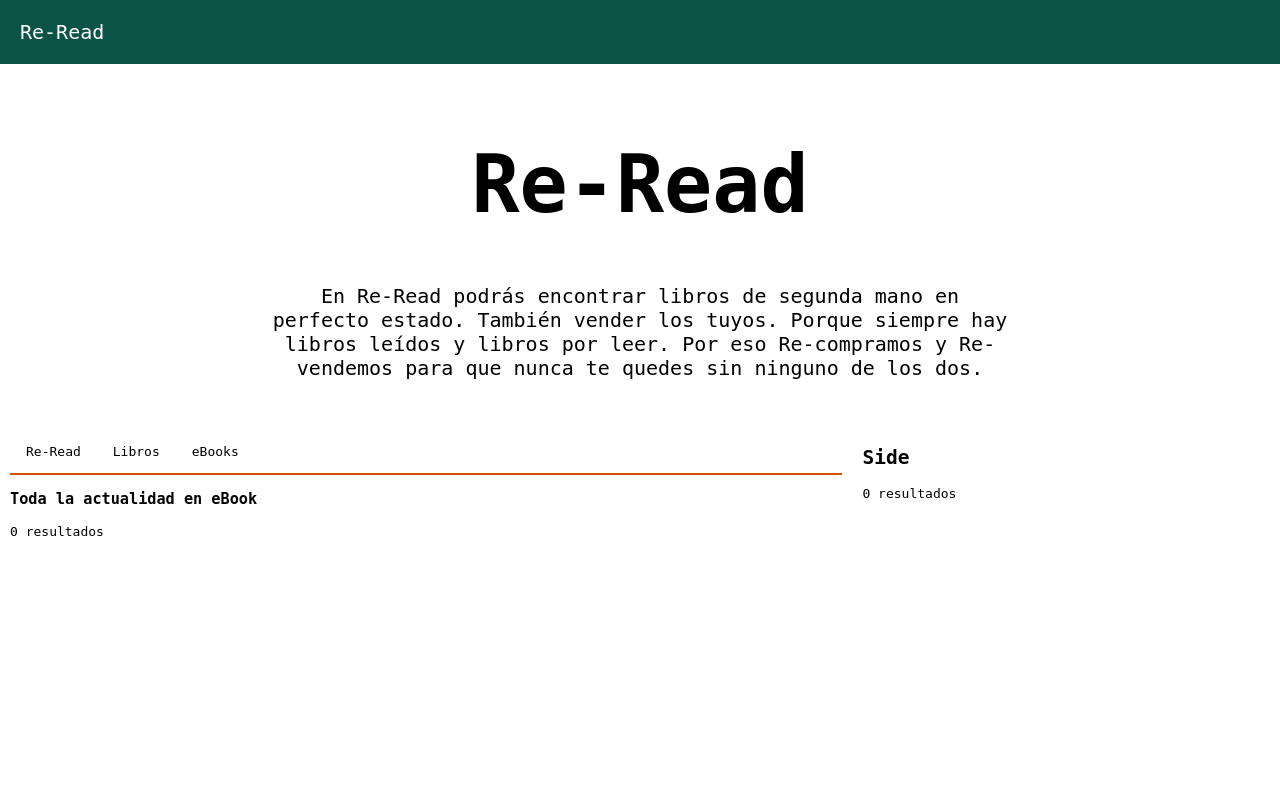
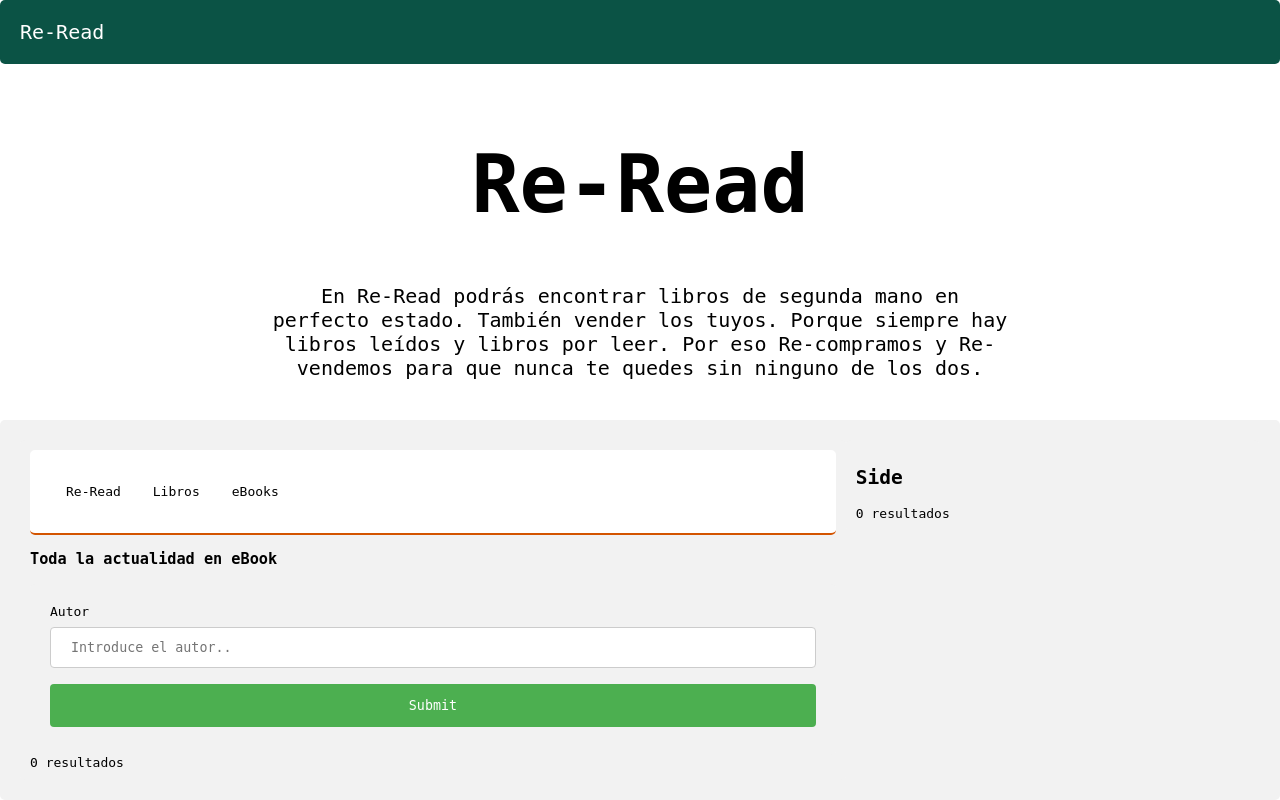
Before and after one commit to EloiRodriguez/reread-php, a PHP site: page /view/ebook.php in a window 1280 px wide. Run offline with PHP 8.4, Linux system fonts and the light colour scheme; data that the repository does not hold is empty.

Commit message:
buscador

```diff
--- a/css/estilos.css
+++ b/css/estilos.css
@@ -110,6 +110,37 @@ body {
   background-color: red;
 }
 
+input[type=text], select {
+  width: 100%;
+  padding: 12px 20px;
+  margin: 8px 0;
+  display: inline-block;
+  border: 1px solid #ccc;
+  border-radius: 4px;
+  box-sizing: border-box;
+}
+
+input[type=submit] {
+  width: 100%;
+  background-color: #4CAF50;
+  color: white;
+  padding: 14px 20px;
+  margin: 8px 0;
+  border: none;
+  border-radius: 4px;
+  cursor: pointer;
+}
+
+input[type=submit]:hover {
+  background-color: #45a049;
+}
+
+div {
+  border-radius: 5px;
+  background-color: #f2f2f2;
+  padding: 20px;
+}
+
 /* Responsive layout - makes the three columns stack on top of each other instead of next to each other */
 @media screen and (max-width: 600px) {
   .column.left, .column.right, .topnav a{
--- a/view/ebook.php
+++ b/view/ebook.php
@@ -28,6 +28,14 @@
     </div>
 
     <h3>Toda la actualidad en eBook</h3>
+
+    <div>
+      <form action="/action_page.php" method="$_POST">
+        <label for="fautor">Autor</label>
+        <input type="text" id="fautor" name="fautor" placeholder="Introduce el autor..">
+        <input type="submit" value="Submit">
+      </form>
+    </div>
     <!--
     <div class="ebook">
         <a href="https://play.google.com/store/books/details/Ricky_Schneider_Escalas_Mixolidias_Guitarra_Paso_a?id=MCjtDwAAQBAJ"></a><img src="../img/ebook_1.jpg" alt="ebook 1"></a>
@@ -58,6 +66,7 @@
     }else {
       echo "0 resultados";
     }
+
     ?>
   </div>
 
```
